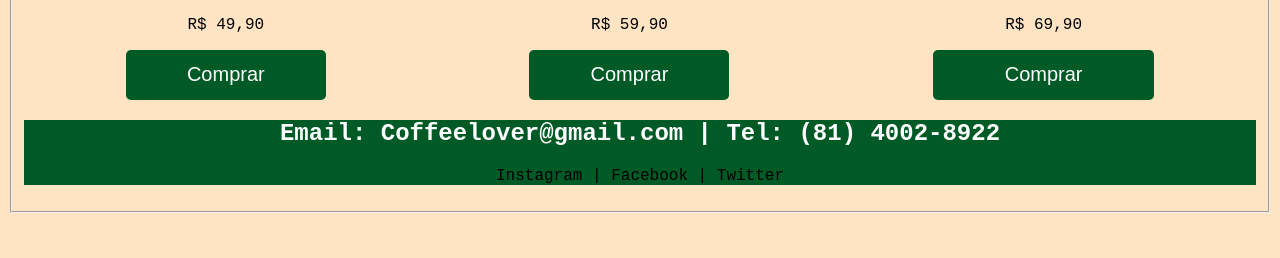
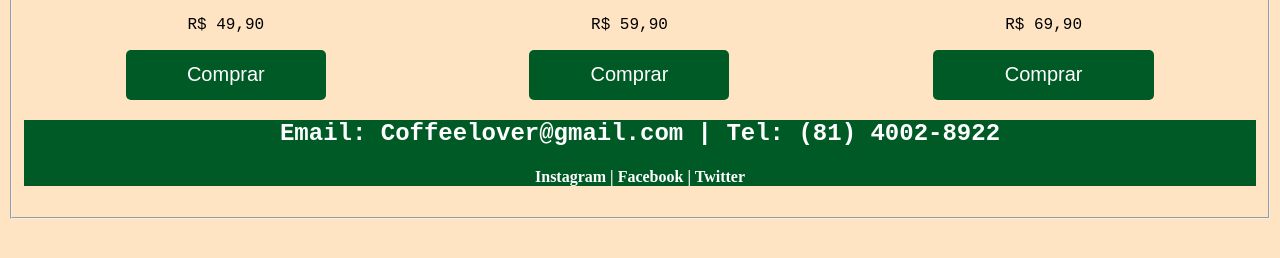
Before and after one commit to Caio-Vinicius-Dias/load_coffee, a plain HTML site: page load_coffee/index.html in a window 1280 px wide. Shown: the part 366-624 px from the top of the page. Drawn offline with Linux system fonts and the light colour scheme.

Commit message:
Update index.html
Atualizando o código HTML

```diff
--- a/load_coffee/index.html
+++ b/load_coffee/index.html
@@ -38,8 +38,9 @@
 </div>
 
 <footer>
-    <h2>Email: Coffeelover@gmail.com | Tel: (81) 4002-8922</h2>
-    <p>Instagram | Facebook | Twitter</p>
+     <h2>Email: Coffeelover@gmail.com | Tel: (81) 4002-8922</h2>
+    <h4>Instagram | Facebook | Twitter </h4>
+
 
 
 
```
